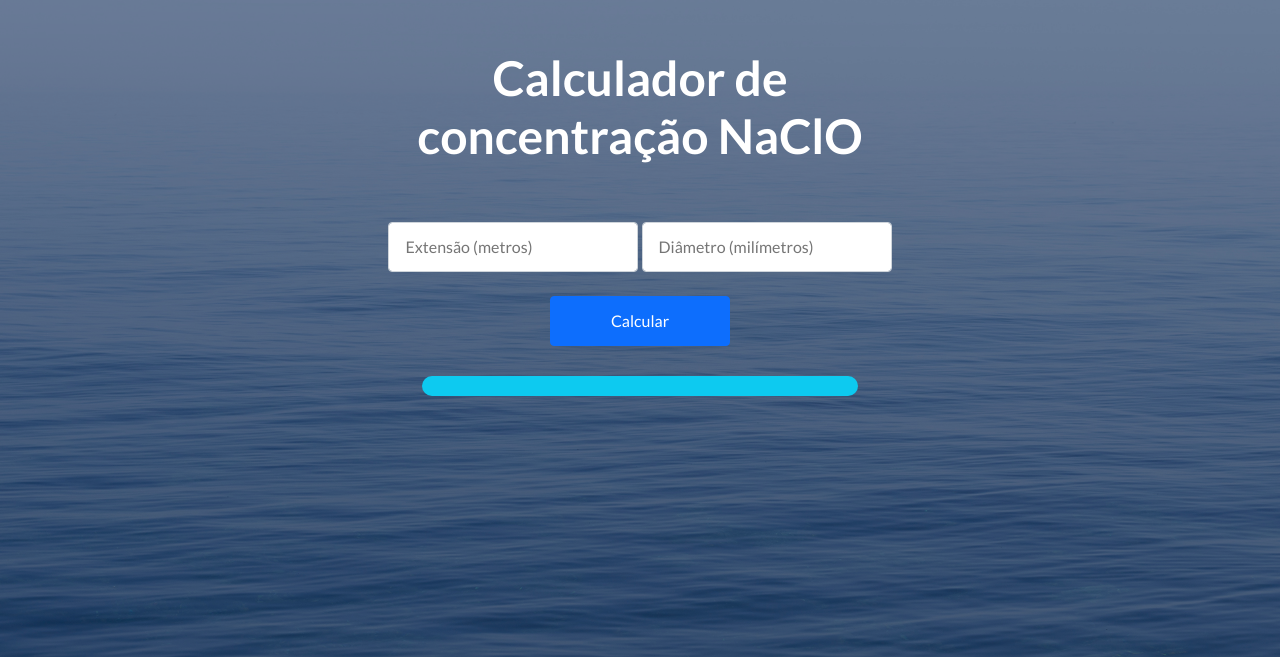
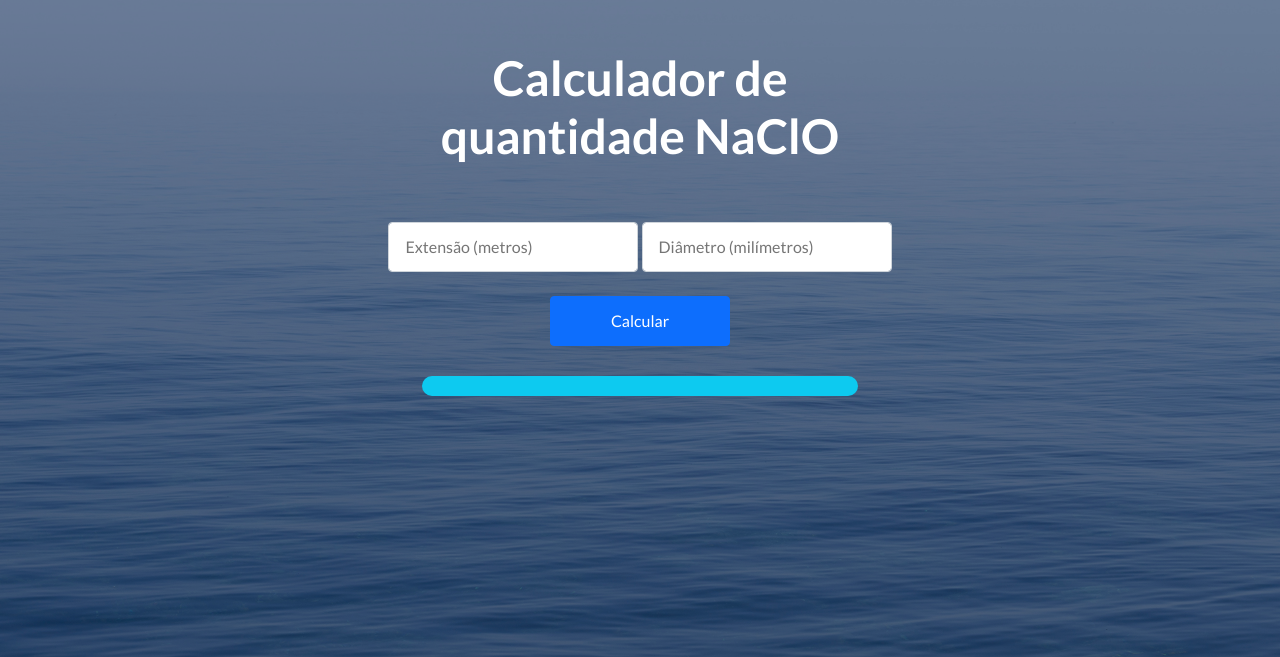
Before and after one commit to Uluketa/concentracao_NaClO, a plain HTML site: page index.html in a window 1280 px wide. Shown: the part 143-800 px from the top of the page. Drawn offline with nearby package versions, Linux system fonts and the light colour scheme.

Commit message:
Atualização

```diff
--- a/index.html
+++ b/index.html
@@ -6,7 +6,7 @@
     <meta name="viewport" content="width=device-width, initial-scale=1, shrink-to-fit=no" />
     <meta name="description" content="" />
     <meta name="author" content="" />
-    <title>Concentração</title>
+    <title>Quantidade NaClO</title>
 
     <link rel="icon" type="image/x-icon" href="assets/favicon.png" />
 
@@ -26,7 +26,7 @@
                 <div class="col-xl-6">
                     <div class="text-center text-white">
 
-                        <h1 class="mb-5">Calculador de concentração NaClO</h1>
+                        <h1 class="mb-5">Calculador de quantidade NaClO</h1>
 
                         <form class="form-subscribe" id="contactForm" data-sb-form-api-token="API_TOKEN">
 
```
